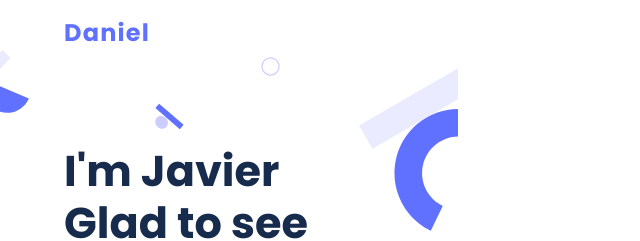
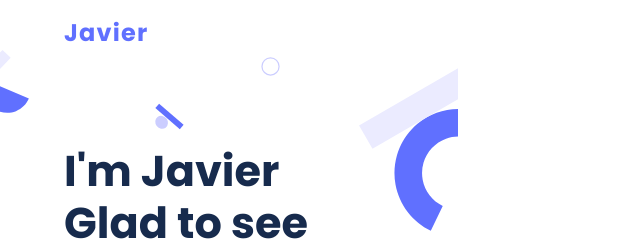
Before and after one commit to javitolez/Portfolio, a website: page index.html in a window 1280 px wide. Shown: the top 241 px of the page, 0-640 px from the left. Drawn offline with Linux system fonts and the light colour scheme.

Commit message:
fix stylelintrc.json

```diff
--- a/index.html
+++ b/index.html
@@ -13,7 +13,7 @@
   <header id="header">
     <div class="header-content">
       <div class="logo">
-        <a href="#">Daniel</a>
+        <a href="#">Javier</a>
       </div>
       <nav id="nav">
         <div class="nav-container">
```
